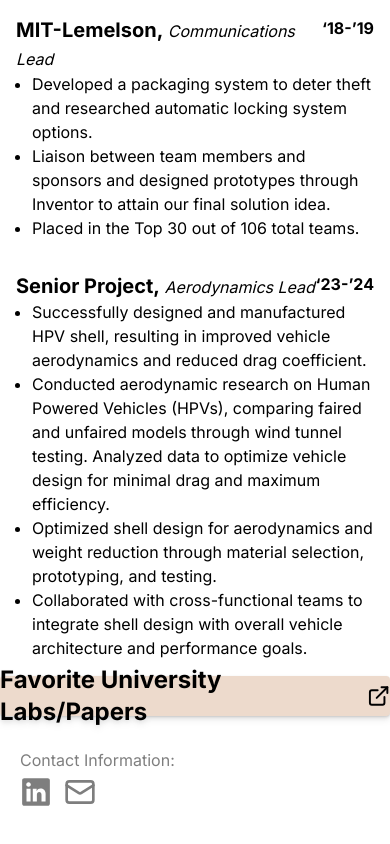
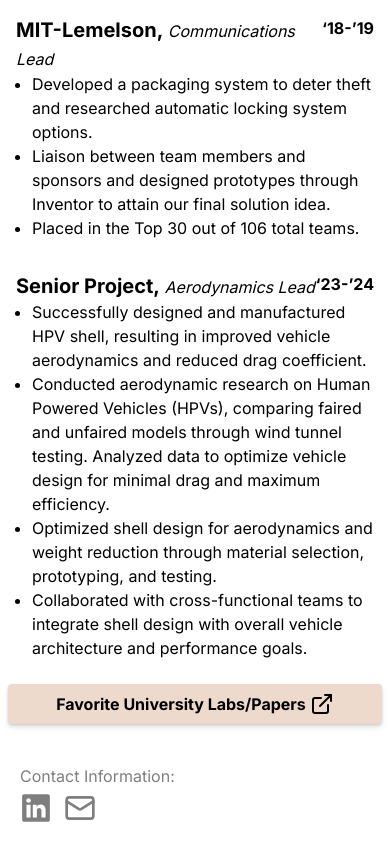
Before and after one commit to arjundabir/harshitadabir.com, a Next.js app: page /projects in a window 390 px wide. Shown: the part 1080-1924 px from the top of the page. Built offline with nearby package versions, Linux system fonts and the light colour scheme.

Commit message:
chore: fixed mobile ui of button

```diff
--- a/app/projects/page.tsx
+++ b/app/projects/page.tsx
@@ -49,9 +49,11 @@ const page: FC<pageProps> = ({}) => {
             </ul>
           </div>
           <a href="https://drive.google.com/drive/folders/1MjKkAvMz2dKdMXH3pbtWjnNl_bJ6OBwB?usp=sharing">
-            <div className="transition-all duration-200 h-10 w-full bg-beige flex items-center justify-center rounded text-2xl font-bold drop-shadow-md shadow hover:shadow-none gap-1 hover:bg-[#d9cbc1]/90">
-              <p>Favorite University Labs/Papers</p>
-              <ExternalLinkIcon />
+            <div className="p-2">
+              <div className="transition-all duration-200 h-10 w-full bg-beige flex items-center justify-center rounded text-md md:text-xl font-bold drop-shadow-md shadow hover:shadow-none gap-1 hover:bg-[#d9cbc1]/90">
+                <p>Favorite University Labs/Papers</p>
+                <ExternalLinkIcon />
+              </div>
             </div>
           </a>
         </section>
```
